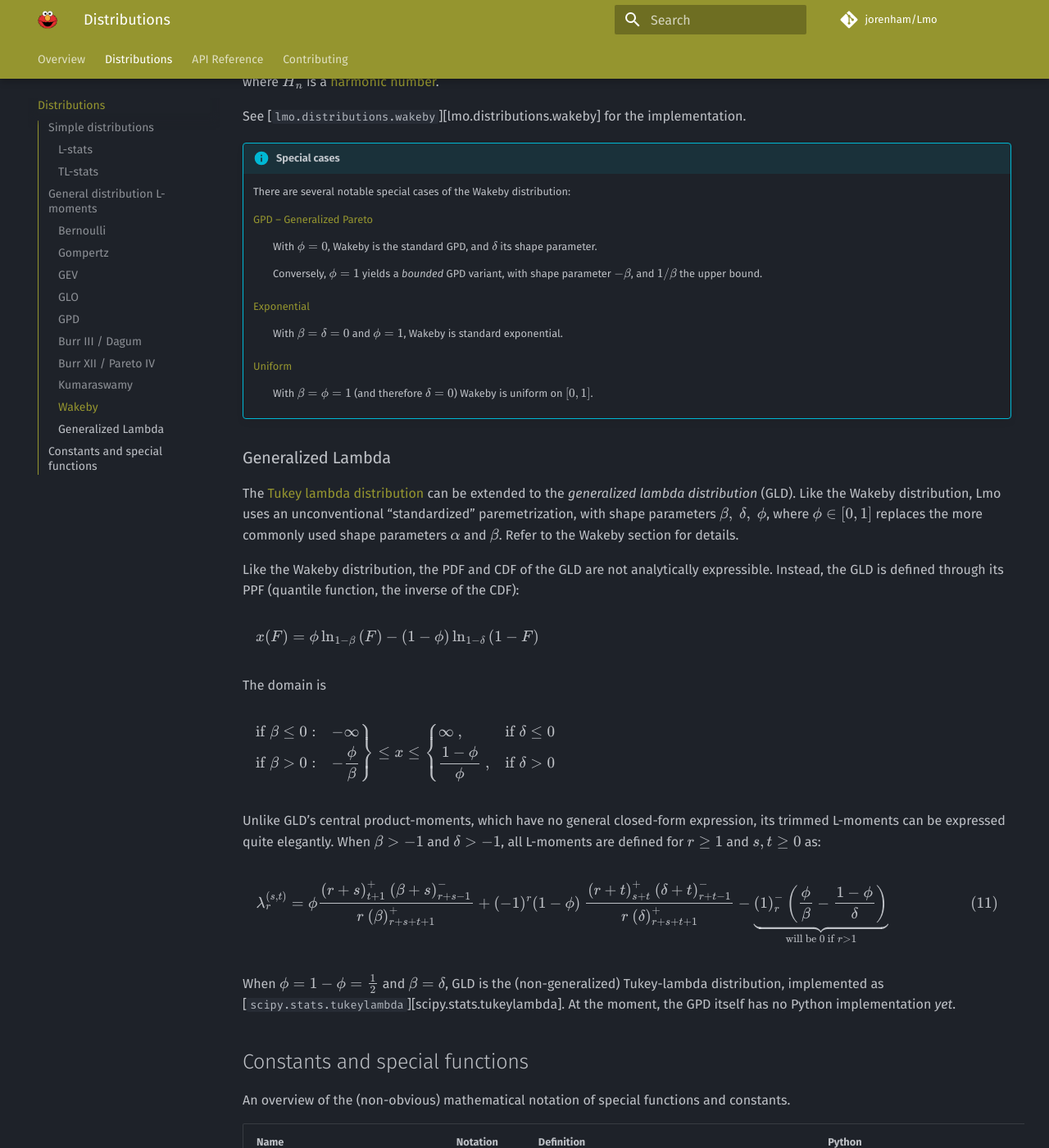
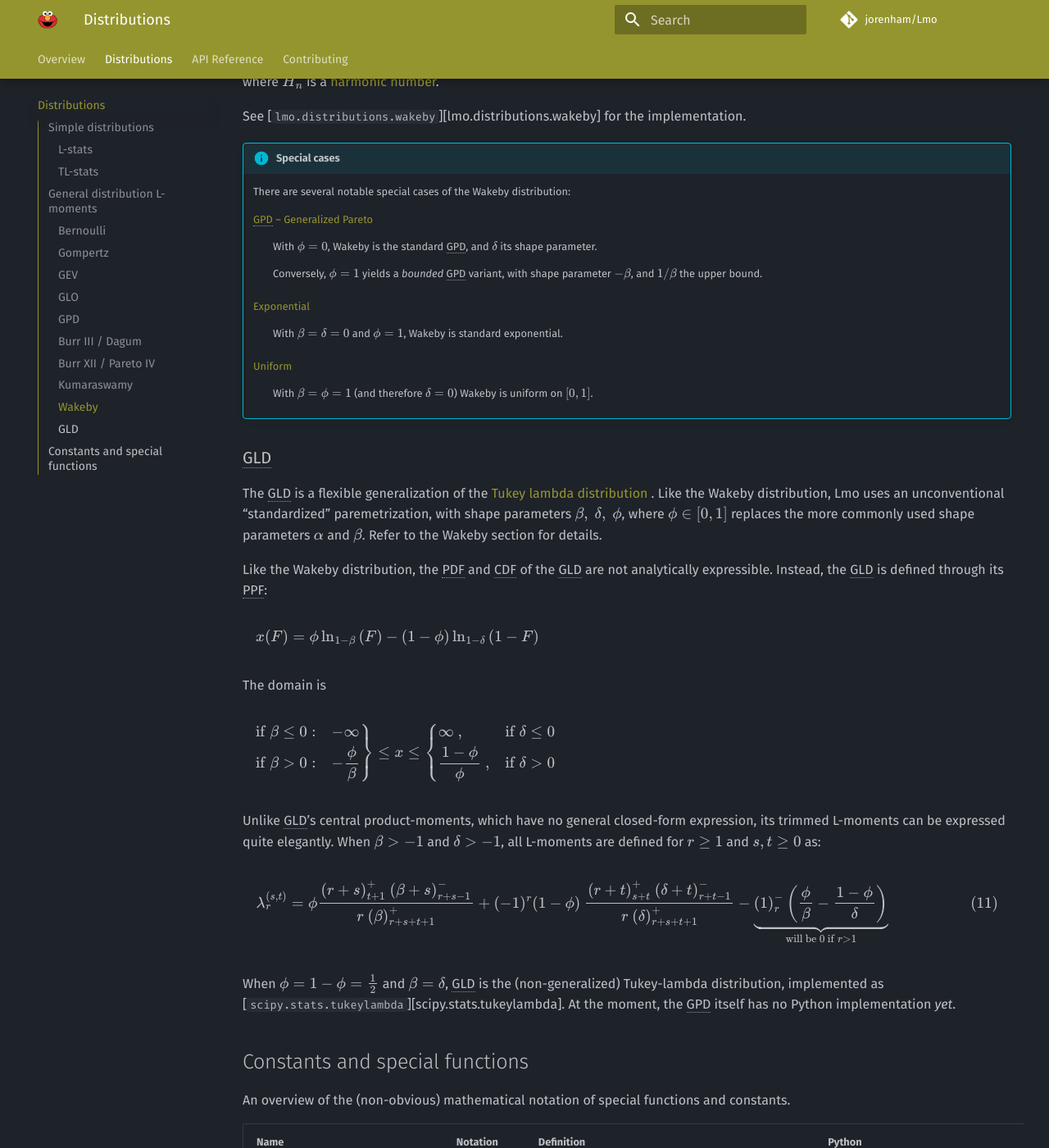
Before and after one commit to jorenham/Lmo, an MkDocs documentation site: the page built from docs/distributions.md, in a window 1280 px wide and 1400 px high, scrolled down 9738 px. Shown: the whole window at 82% size. Built offline with MkDocs 1.6.1 and Material for MkDocs 9.7.7, drawn with Linux system fonts in a browser that asks for light colours; comment, search, counter and statistics services are not loaded; some of the changed text lies outside the part shown.

Commit message:
abbreviation tooltips

```diff
--- a/docs/distributions.md
+++ b/docs/distributions.md
@@ -748,9 +748,7 @@
 
 ### GEV
 
-The [*generalized extreme value* (GEV)
-](https://wikipedia.org/wiki/Generalized_extreme_value_distribution)
-distribution unifies the
+The [GEV](https://wikipedia.org/wiki/GEV_distribution) unifies the
 [Gumbel](https://wikipedia.org/wiki/Gumbel_distribution),
 [Fréchet](https://wikipedia.org/wiki/Fr%C3%A9chet_distribution),
 and [Weibull](https://wikipedia.org/wiki/Weibull_distribution) distributions.
@@ -758,10 +756,10 @@
 distribution functions:
 
 \[
-    \begin{align*}
-        F(x) &= e^{-\qexp{1 - \alpha}{-x}} \\
-        x(F) &= -\qlog{1 - \alpha}{-\ln(F)}
-    \end{align*}
+\begin{align*}
+    F(x) &= e^{-\qexp{1 - \alpha}{-x}} \\
+    x(F) &= -\qlog{1 - \alpha}{-\ln(F)}
+\end{align*}
 \]
 
 Here, \( \qexp{q}{y} \) and \( \qlog{q}{y} \) are the
@@ -770,7 +768,7 @@
 respectively.
 
 An alternative parametrization is sometimes used, e.g. on
-[Wikipedia](https://wikipedia.org/wiki/Generalized_extreme_value_distribution),
+[Wikipedia](https://wikipedia.org/wiki/GEV_distribution),
 where \( \xi = -\alpha \).
 The convention that is used here, is the same as in
 [`scipy.stats.genextreme`][scipy.stats.genextreme], where `c` corresponds to
@@ -779,7 +777,7 @@
 The trimmed L-moments of the GEV are
 
 \[
-    \begin{equation}
+\begin{equation}
     \tlmoment{s, t}{r} =
         \frac{(-1)^{r}}{r}
         \sum_{k = s + 1}^{r + s + t}
@@ -795,7 +793,7 @@
             \end{cases}
             \right)
     \label{eq:lr_gev}
-    \end{equation}
+\end{equation}
 \]
 
 Note that the GEV is effectively a reparametrized
@@ -805,8 +803,7 @@
 
 ### GLO
 
-The *generalized logistic distribution* (GLO), also known as the [shifted
-log-logistic distribution
+The GLO, also known as the [shifted log-logistic distribution
 ](https://wikipedia.org/wiki/Shifted_log-logistic_distribution), with shape
 parameter \( \alpha \in \mathbb{R} \), is characterized by the following
 distribution functions:
@@ -856,8 +853,7 @@
 
 ### GPD
 
-The [*generalized Pareto distribution*
-](https://wikipedia.org/wiki/Generalized_Pareto_distribution) (GPD), with
+The [GPD](https://wikipedia.org/wiki/Generalized_Pareto_distribution), with
 shape parameter \( \alpha \in \mathbb{R} \), has for \( x \ge 0 \) the
 distribution functions:
 
@@ -896,7 +892,6 @@
 
 /// admonition | Special cases
     type: info
-
 There are several notable special cases of the GPD:
 
 [\( q \)-Exponential](https://wikipedia.org/wiki/Q-exponential_distribution)
@@ -1085,7 +1080,7 @@
 \end{cases}
 \]
 
-The quantile function (PPF) is defined to be
+The PPF is defined to be
 
 \[
 x(F) = -\phi \qlog{1 - \beta}{1 - F} - (1 - \phi) \qlog{1 + \delta}{1 - F}
@@ -1178,19 +1173,17 @@
     is uniform on \( [0, 1] \).
 ///
 
-### Generalized Lambda
-
-The [Tukey lambda distribution
-](https://wikipedia.org/wiki/Tukey_lambda_distribution) can be extended to
-the *generalized lambda distribution* (GLD).
+### GLD
+
+The GLD is a flexible generalization of the [Tukey lambda distribution
+](https://wikipedia.org/wiki/Tukey_lambda_distribution).
 Like the Wakeby distribution, Lmo uses an unconventional "standardized"
 paremetrization, with shape parameters \( \beta,\ \delta,\ \phi \), where
 \( \phi \in [0, 1] \) replaces the more commonly used shape parameters
 \( \alpha \) and \( \beta \). Refer to the Wakeby section for details.
 
 Like the Wakeby distribution, the PDF and CDF of the GLD are not analytically
-expressible. Instead, the GLD is defined through its PPF (quantile function,
-the inverse of the CDF):
+expressible. Instead, the GLD is defined through its PPF:
 
 \[
 x(F) = \phi \qlog{1 - \beta}{F} - (1 - \phi) \qlog{1 - \delta}{1 - F}
@@ -1501,3 +1494,16 @@
         <td>[`scipy.special.boxcox`][scipy.special.boxcox]</td>
     </tr>
 </table>
+
+*[STD]: Standard deviation
+*[MAD]: Median absolute deviation
+*[RV]: Random variable
+*[PMF]: Probability mass function
+*[PDF]: Probability density function
+*[CDF]: Cumulative distribution function
+*[PPF]: Percent point function, inverse of the CDF, a.k.a. quantile function
+*[QDF]: Quantile density function, derivative of the PPF
+*[GEV]: Generalized (maximum) Extreme Value distribution
+*[GLO]: Generalized Logistic distribution
+*[GPD]: Generalized Pareto Distribution
+*[GLD]: Generalized Tukey–Lambda Distribution
--- a/mkdocs.yml
+++ b/mkdocs.yml
@@ -19,7 +19,7 @@
   logo: img/logo.png
   favicon: img/favicon.ico
   features:
-    # - navigation.sections
+    - content.tooltips
     - navigation.path
     - navigation.tabs
     - navigation.tabs.sticky
@@ -72,7 +72,8 @@
 
 markdown_extensions:
   # https://python-markdown.github.io/extensions/
-  # - admonition
+  - abbr
+  - attr_list
   - extra
   - md_in_html
   - sane_lists
@@ -85,9 +86,14 @@
       generic: true
   - pymdownx.betterem
   - pymdownx.blocks.admonition
+  - pymdownx.blocks.definition
   - pymdownx.blocks.details
+  - pymdownx.emoji:
+      emoji_index: !!python/name:material.extensions.emoji.twemoji
+      emoji_generator: !!python/name:material.extensions.emoji.to_svg
   - pymdownx.highlight
   - pymdownx.inlinehilite
+  - pymdownx.snippets:
   - pymdownx.striphtml
   - pymdownx.superfences
   - pymdownx.tasklist:
```
